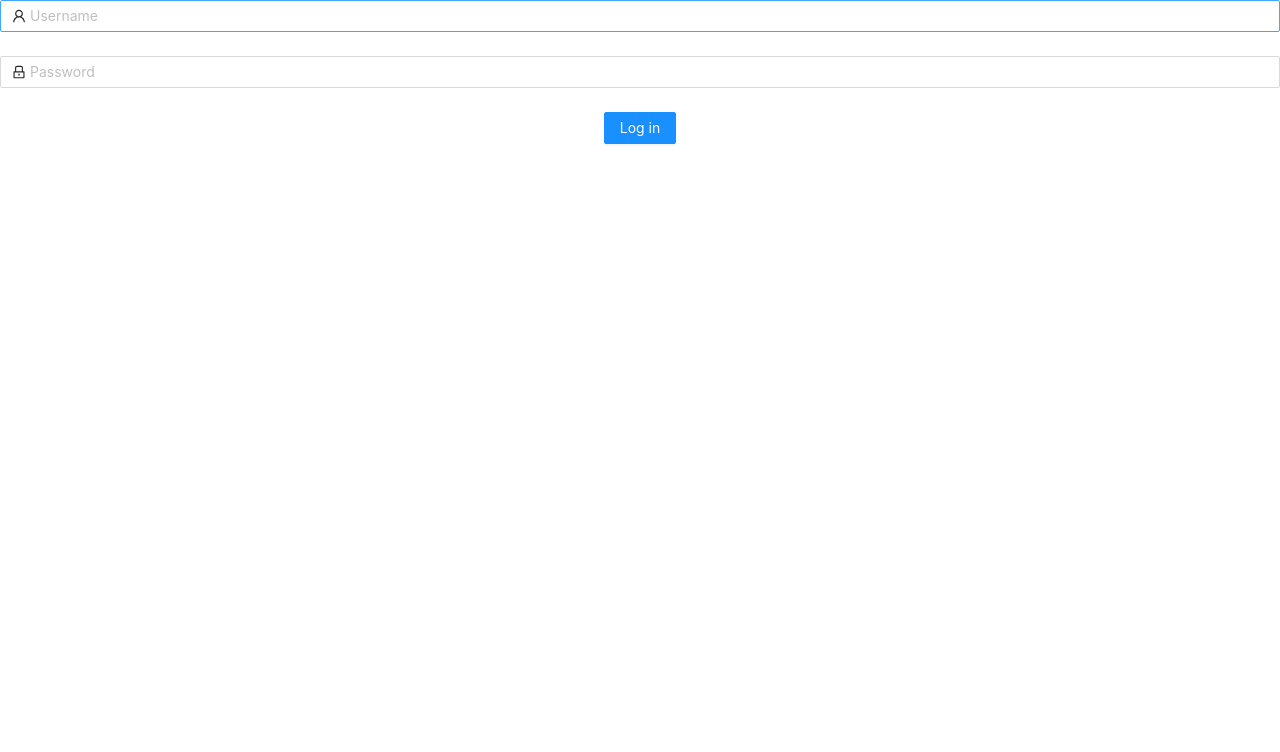
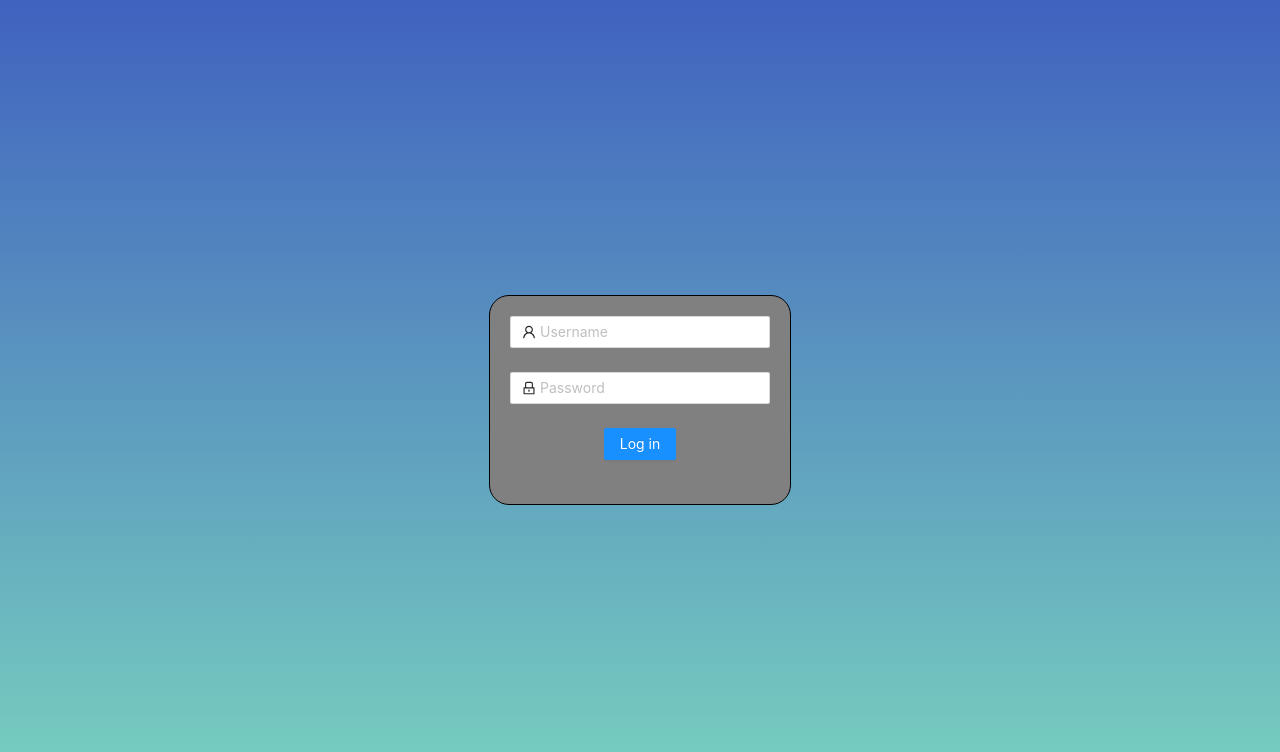
Before and after one commit to mmachniak/task_manager, a React (Create React App) app in the folder src/frontend/: page /login in a window 1280 px wide. Shown: the top 752 px of the page. Built offline with nearby package versions, Linux system fonts and the light colour scheme.

Commit message:
login css

```diff
--- a/src/frontend/src/App.css
+++ b/src/frontend/src/App.css
@@ -1,38 +1,10 @@
-.App {
-  text-align: center;
+/*body {*/
+/*  background-image: linear-gradient(0deg, #79D2BF, #4062BF);*/
+/*  background-repeat: no-repeat;*/
+/*}*/
+body {
+  background: linear-gradient(0deg, #79D2BF, #4062BF) no-repeat center center fixed;
+  background-size: cover;
+  height: 100%;
+  overflow: hidden;
 }
-
-.App-logo {
-  height: 40vmin;
-  pointer-events: none;
-}
-
-@media (prefers-reduced-motion: no-preference) {
-  .App-logo {
-    animation: App-logo-spin infinite 20s linear;
-  }
-}
-
-.App-header {
-  background-color: #282c34;
-  min-height: 100vh;
-  display: flex;
-  flex-direction: column;
-  align-items: center;
-  justify-content: center;
-  font-size: calc(10px + 2vmin);
-  color: white;
-}
-
-.App-link {
-  color: #61dafb;
-}
-
-@keyframes App-logo-spin {
-  from {
-    transform: rotate(0deg);
-  }
-  to {
-    transform: rotate(360deg);
-  }
-}
--- /dev/null
+++ b/src/frontend/src/pages/Login.css
@@ -0,0 +1,19 @@
+.Login {
+    display: flex;
+    justify-content: center;
+    align-items: center;
+    height:100vh;
+}
+
+.login-form {
+    min-width: 200px;
+    padding: 20px;
+    border: black 1px solid;
+    border-radius: 20px;
+    background: gray;
+}
+
+.btn {
+    text-align: center;
+
+}
--- a/src/frontend/src/pages/Login.js
+++ b/src/frontend/src/pages/Login.js
@@ -2,6 +2,7 @@ import './TaskGroupList.css';
 import {Button, Form, Input} from "antd";
 import {UserOutlined, LockOutlined} from '@ant-design/icons';
 import 'antd/dist/antd.css';
+import './Login.css';
 import {useState} from "react";
 import {Redirect} from "react-router-dom";
 
@@ -26,8 +27,8 @@ function Login() {
     }
 
     return (
-        <>
-            {redirect ? <Redirect /> : null}
+        <div className="Login">
+            {redirect ? <Redirect/> : null}
             <Form name="normal_login" className="login-form" onFinish={onFinish}>
                 <Form.Item name="username"
                            rules={[{required: true, message: "Please input your UserName!"}]}>
@@ -42,14 +43,13 @@ function Login() {
                         placeholder="Password"
                     />
                 </Form.Item>
-                <Form.Item>
+                <Form.Item className="btn">
                     <Button type="primary" htmlType="submit" className="login-form-button">
                         Log in
                     </Button>
-                    {/*Or <a href="">register now!</a>*/}
                 </Form.Item>
             </Form>
-        </>
+        </div>
     );
 }
 
--- a/src/frontend/src/pages/TaskGroupList.css
+++ b/src/frontend/src/pages/TaskGroupList.css
@@ -1,8 +1,3 @@
-html {
-    background: linear-gradient(0deg, #79D2BF, #4062BF);
-    width: 100%;
-    height: 100%;
-}
 .TaskGroupList {
     color: white;
     max-width: 400px;
```
